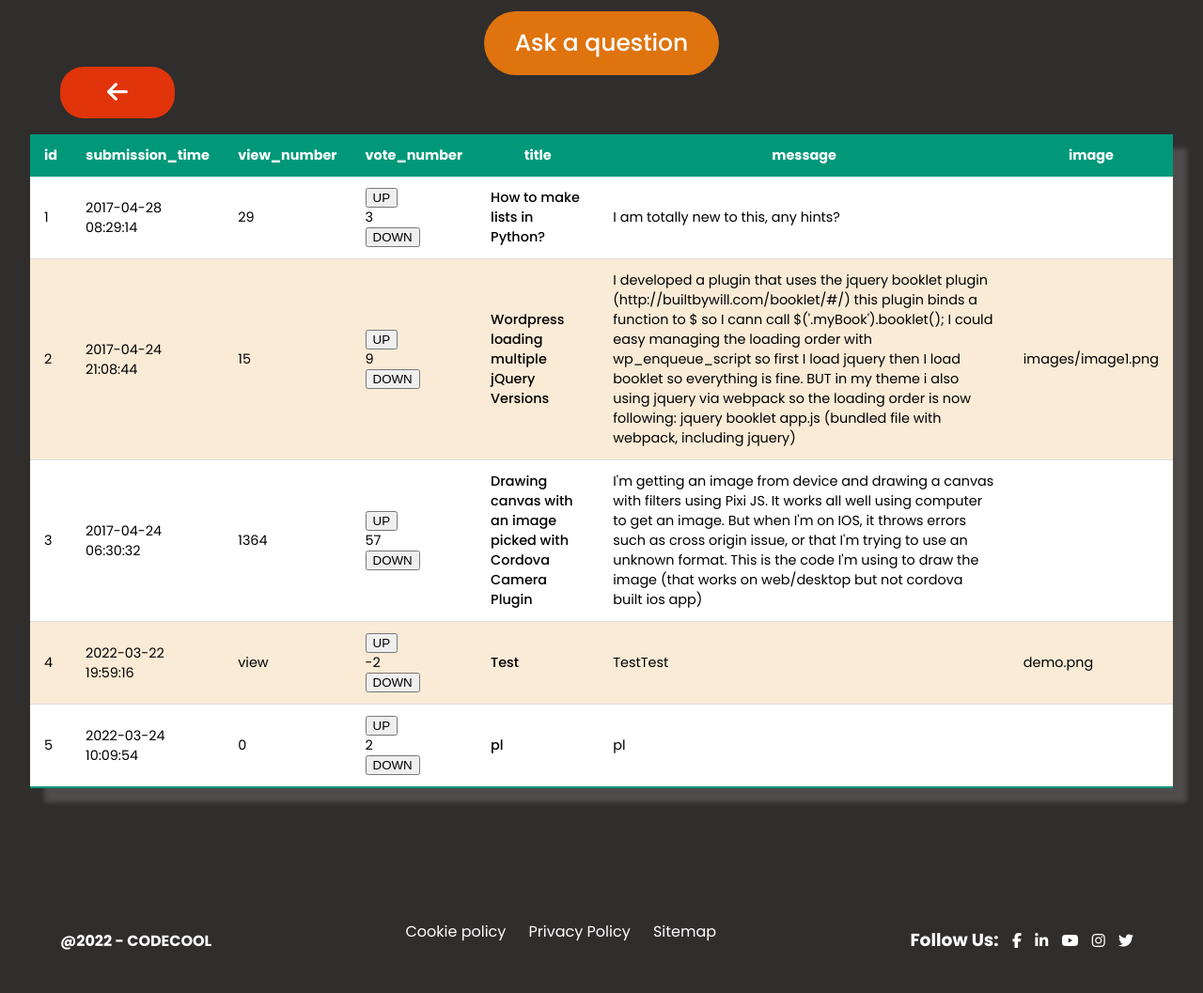
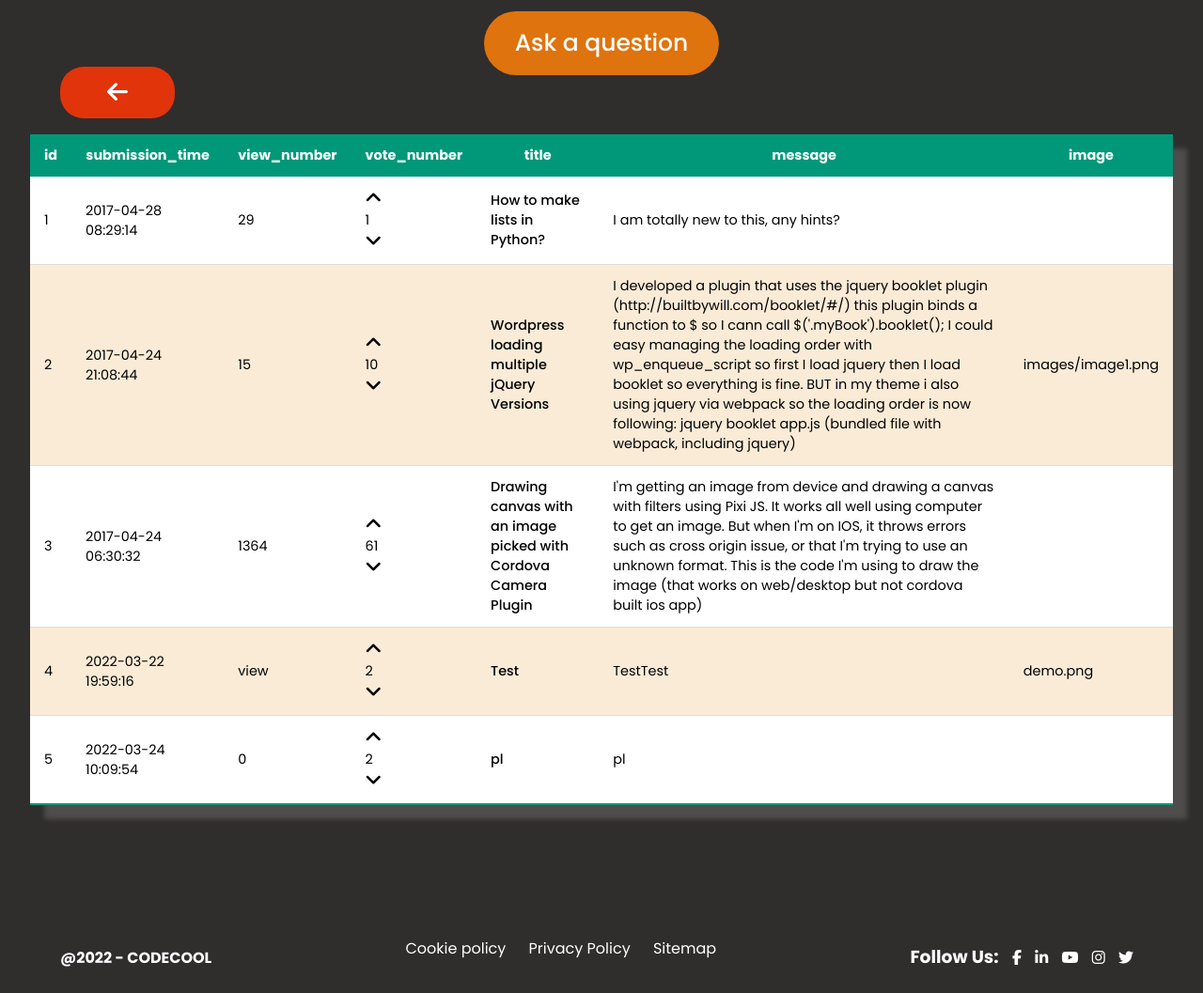
Before and after one commit to CodecoolGlobal/ask-mate-3-python-Lehoczkil, a Flask app: page /list in a window 1280 px wide. Shown: the part 158-1215 px from the top of the page at 94% size. Before the commit the page ends 1169 px from the top, so only its background shows below. Run offline with Flask 2, Linux system fonts and the light colour scheme; some libraries are stand-ins or nearby versions.

Commit message:
add css for question vote buttons

```diff
--- a/sample_data/question.csv
+++ b/sample_data/question.csv
@@ -1,6 +1,6 @@
 id,submission_time,view_number,vote_number,title,message,image
-1,1493368154,29,3,How to make lists in Python?,"I am totally new to this, any hints?",
-2,1493068124,15,9,Wordpress loading multiple jQuery Versions,"I developed a plugin that uses the jquery booklet plugin (http://builtbywill.com/booklet/#/) this plugin binds a function to $ so I cann call $('.myBook').booklet();
+1,1493368154,29,1,How to make lists in Python?,"I am totally new to this, any hints?",
+2,1493068124,15,10,Wordpress loading multiple jQuery Versions,"I developed a plugin that uses the jquery booklet plugin (http://builtbywill.com/booklet/#/) this plugin binds a function to $ so I cann call $('.myBook').booklet();
 
 I could easy managing the loading order with wp_enqueue_script so first I load jquery then I load booklet so everything is fine.
 
@@ -9,8 +9,8 @@ BUT in my theme i also using jquery via webpack so the loading order is now foll
 jquery
 booklet
 app.js (bundled file with webpack, including jquery)",images/image1.png
-3,1493015432,1364,57,Drawing canvas with an image picked with Cordova Camera Plugin,"I'm getting an image from device and drawing a canvas with filters using Pixi JS. It works all well using computer to get an image. But when I'm on IOS, it throws errors such as cross origin issue, or that I'm trying to use an unknown format.
+3,1493015432,1364,61,Drawing canvas with an image picked with Cordova Camera Plugin,"I'm getting an image from device and drawing a canvas with filters using Pixi JS. It works all well using computer to get an image. But when I'm on IOS, it throws errors such as cross origin issue, or that I'm trying to use an unknown format.
 
 This is the code I'm using to draw the image (that works on web/desktop but not cordova built ios app)",
-4,1647979156,view,-2,Test,TestTest,demo.png
+4,1647979156,view,2,Test,TestTest,demo.png
 5,1648116594,0,2,pl,pl,
--- a/static/css/style.css
+++ b/static/css/style.css
@@ -565,3 +565,17 @@ body {
     text-align: center;
     margin-top: 5%;
 }
+
+.vote_button{
+    background: transparent;
+    border: none;
+    font-size: 20px;
+    padding: 0;
+    transition: 0.5s;
+}
+
+.vote_button:hover{
+    color: #a82404;
+    font-size: 22px;
+    transition: 0.5s;
+}
--- a/templates/edit_question.html
+++ b/templates/edit_question.html
@@ -13,9 +13,9 @@
         <div class="question_details">
             <div class="question_box">
                 <form class="question_form" action="/question/{{ question.id }}/edit", method="post">
-                    <label for="title" id="edit_question_label">Title</label>
+                    <label for="title edit" id="edit_question_label">Title</label>
                     <input type="text" size="50" name="title" id="title edit" value="{{ question.title }}">
-                    <label for="message" id="edit_question_label">Message</label>
+                    <label for="message edit" id="edit_question_label">Message</label>
                     <input type="text" id="message edit" name="message" value="{{ question.message }}">
                     <button class="red_button" type="submit"><i class="fa-solid fa-arrow-up-from-bracket"></i></button>
                 </form>
--- a/templates/list.html
+++ b/templates/list.html
@@ -26,11 +26,11 @@
                         <td>{{ date[questions.index(line)] }}</td>
                         <td>{{ line.view_number }}</td>
                         <td><form action="/question/{{ line.id }}/vote-up" method="post">
-                            <button type="submit">UP</button>
+                            <button type="submit" class="vote_button" ><i class="fa-solid fa-angle-up"></i></button>
                         </form>
                             {{ line.vote_number }}
                         <form action="/question/{{ line.id }}/vote-down" method="post">
-                            <button type="submit">DOWN</button>
+                            <button type="submit" class="vote_button" ><i class="fa-solid fa-angle-down"></i></button>
                         </form> </td>
                         <td><a class="table_question_title" href="/question/{{ line.id }}">{{ line.title }}</a></td>
                         <td>{{ line.message }}</td>
```
